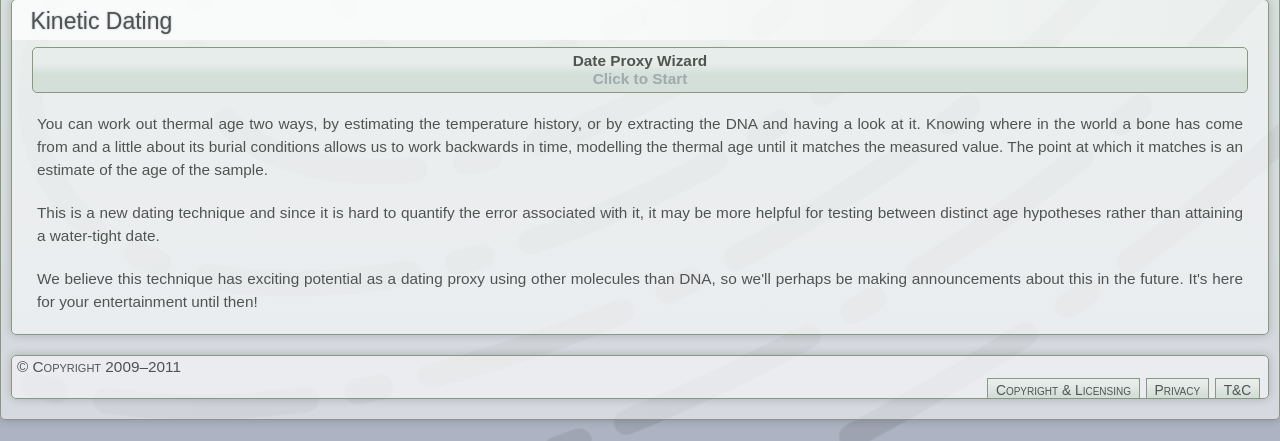
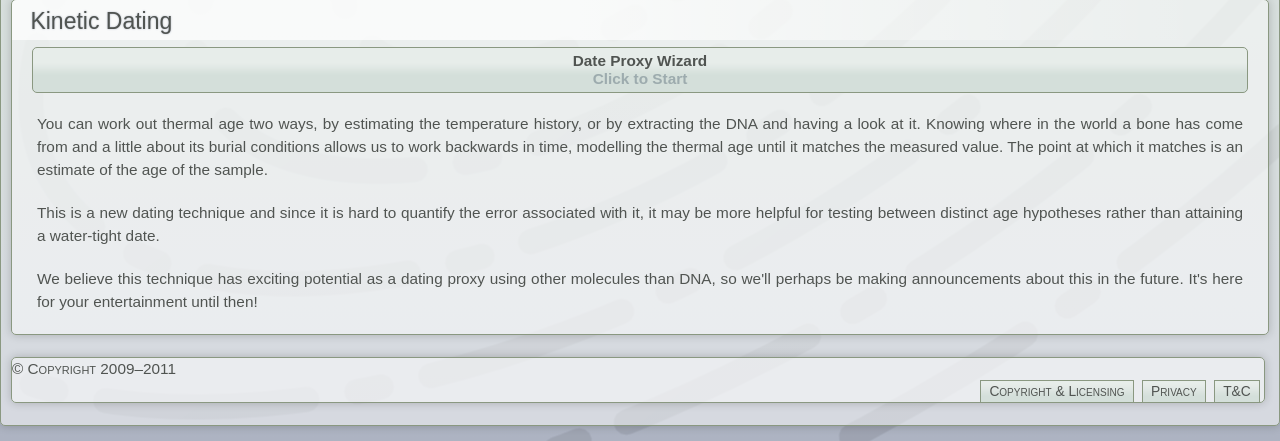
Before and after one commit to dhharker/thermal-age.eu, a CakePHP app: the page made by app/views/wiz/index.ctp in a window 1280 px wide. Shown: the part 680-1121 px from the top of the page. Run offline with PHP 8.4 and a stand-in for CakePHP, Linux system fonts and the light colour scheme; the template is opened without the code that fills it, so the values that code supplies are empty; some libraries are stand-ins or nearby versions.

Commit message:
tidied up legal footer buttons

```diff
--- a/app/views/layouts/default.ctp
+++ b/app/views/layouts/default.ctp
@@ -104,27 +104,26 @@
 
         <footer class="grid_12">
             <div class="smartbox">
-                <div class="grid_6 alpha clearfix no-v-margin" style="margin: 0px;">
-                    &copy; Copyright 2009&ndash;<?= date ('Y') ?>
+                <div class="grid_6 alpha clearfix no-v-margin">
+                    <div class="paddedCell_10_h">
+                        &copy; Copyright 2009&ndash;<?= date ('Y') ?>
+                    </div>
 
                 </div>
-                <div class="grid_6 omega clearfix no-v-margin" style="margin: 0px;">
+                <div class="grid_6 omega clearfix no-v-margin">
                     <?php
                         echo $this->Html->link('T&C', array ('controller' => '', 'action' => ''), array(
-                            'class' => 'fg-button ui-state-default  ',
-                            'style' => 'margin: -1px 0.2em -5px 0.2em; display: inline; float: right;'
+                            'class' => 'ui-state-default fg-button',
                         ));
                     ?>
                     <?php
                         echo $this->Html->link('Privacy', array ('controller' => 'pages', 'action' => 'legal', 'privacy'), array(
-                            'class' => 'fg-button ui-state-default  ',
-                            'style' => 'margin: -1px 0.2em -5px 0.2em; display: inline; float: right;'
+                            'class' => 'ui-state-default fg-button',
                         ));
                     ?>
                     <?php
                         echo $this->Html->link('Copyright & Licensing', array ('controller' => '', 'action' => ''), array(
-                            'class' => 'fg-button ui-state-default  ',
-                            'style' => 'margin: -1px 0.2em -5px 0.2em; display: inline; float: right;'
+                            'class' => 'ui-state-default fg-button',
                         ));
                     ?>
                 </div>
--- a/app/webroot/css/thermal-age.css
+++ b/app/webroot/css/thermal-age.css
@@ -134,6 +134,22 @@ li {
 footer {
     margin-top: 20px;
     font-variant: small-caps !important;
+    padding: 2px;
+}
+footer .smartbox {
+    margin: 0px 2px 0px -2px;
+    padding: 0px;
+}
+footer .smartbox  div {
+    margin: 0px;
+    padding: 0px;
+}
+footer .fg-button {
+    margin: -1px 4px;
+    padding: 3px .6em;
+    line-height: inherit;
+    display: inline;
+    float: right !important;
 }
 header {
 
@@ -609,3 +625,12 @@ form div.error-message {
 .cake-sql-log caption {
 	color:#fff;
 }
+
+
+/* padding (more in ..._wizard.css */
+.paddedCell_10_h {
+    padding-left: 10px;
+    padding-right: 10px;
+    margin-left: 10px;
+    margin-right: 10px;
+}
```
